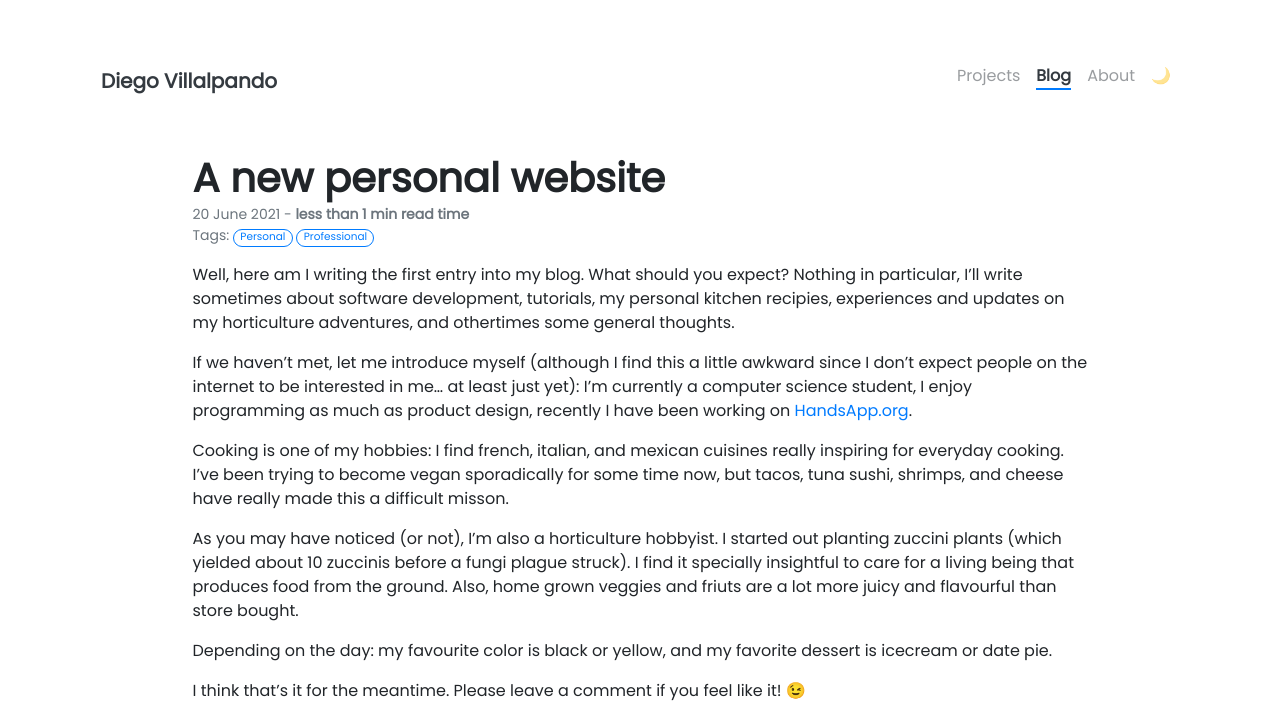
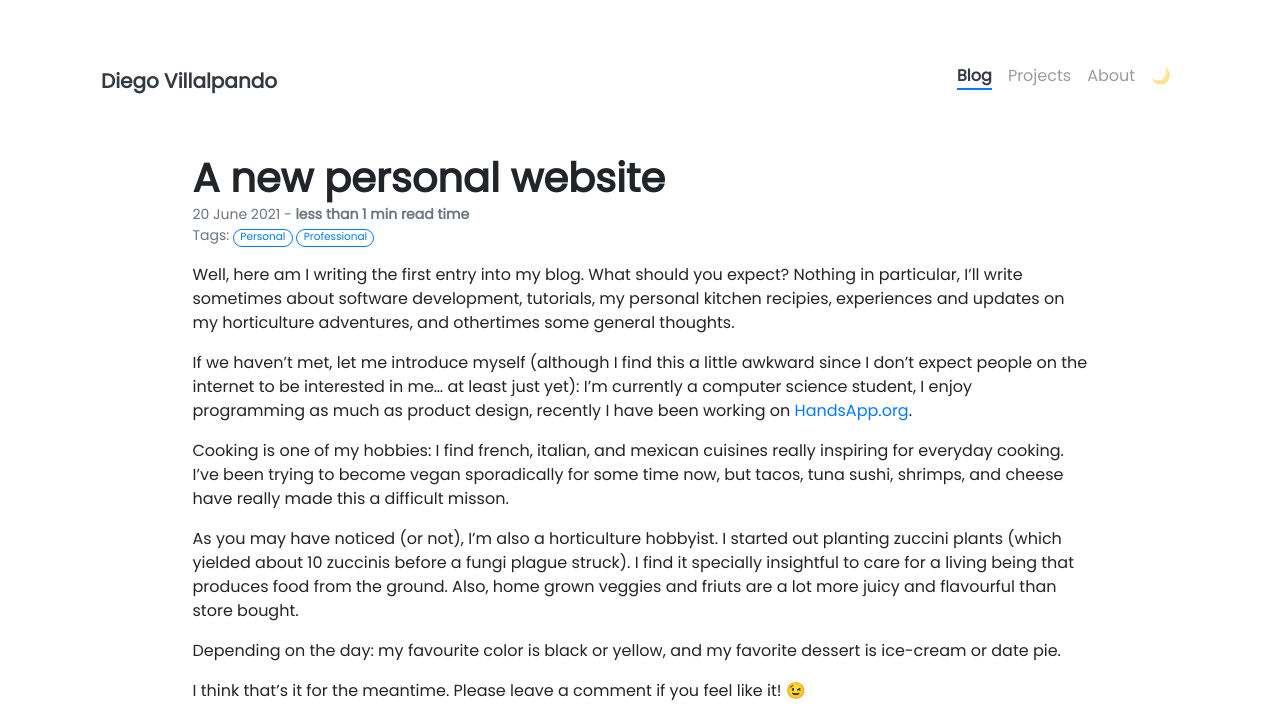
Before and after one commit to Dialvive/dialvive.dev, a Jekyll site: the page built from _posts/2021-06-20-a-new-personal-website.md, in a window 1280 px wide, cut to the strip 0-715 px from the top of the page. Built offline with Jekyll 4.4.1, drawn with Linux system fonts in a browser that asks for light colours; nearby versions of some CDN libraries; emoji names are drawn with the system emoji font; our own code applies the rules of GitHub Pages for plain Markdown files; comment, search, counter and statistics services are not loaded.

Commit message:
fix several first issues

```diff
--- a/_posts/2021-06-20-a-new-personal-website.md
+++ b/_posts/2021-06-20-a-new-personal-website.md
@@ -14,7 +14,7 @@ Cooking is one of my hobbies: I find french, italian, and mexican cuisines reall
 
 As you may have noticed (or not), I'm also a horticulture hobbyist. I started out planting zuccini plants (which yielded about 10 zuccinis before a fungi plague struck). I find it specially insightful to care for a living being that produces food from the ground. Also, home grown veggies and friuts are a lot more juicy and flavourful than store bought.
 
-Depending on the day: my favourite color is black or yellow, and  my favorite dessert is icecream or date pie.
+Depending on the day: my favourite color is black or yellow, and  my favorite dessert is ice-cream or date pie.
 
 I think that's it for the meantime. Please leave a comment if you feel like it! :wink:
 
--- a/pages/blog.html
+++ b/pages/blog.html
@@ -2,7 +2,7 @@
 layout: default
 title: Blog
 permalink: /blog/
-weight: 2
+weight: 1
 ---
 
 {% include blog/search.html %}
--- a/pages/projects.html
+++ b/pages/projects.html
@@ -2,7 +2,7 @@
 layout: default
 title: Projects
 permalink: /projects/
-weight: 1
+weight: 2
 remote_projects:
   - Python-Algorithmic-Trading
 ---
```
Also changed, not shown: _projects/HandsApp.md (+1 -1 lines).
